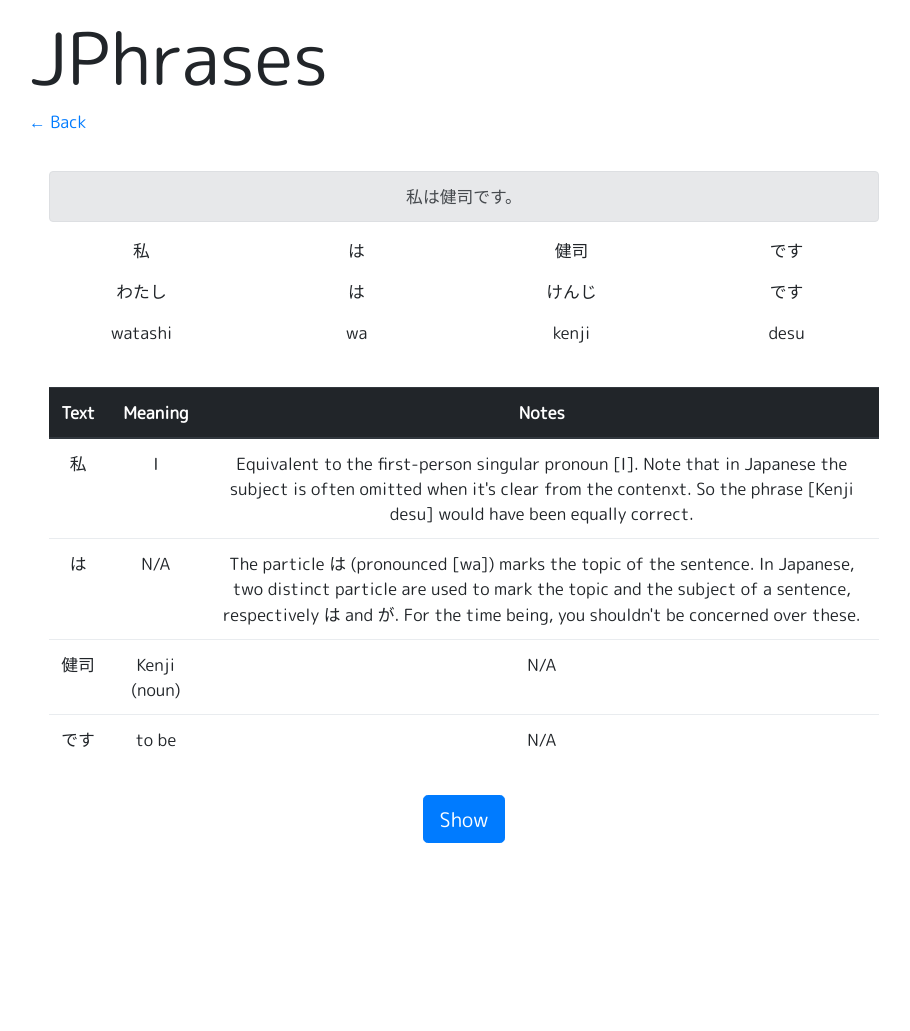
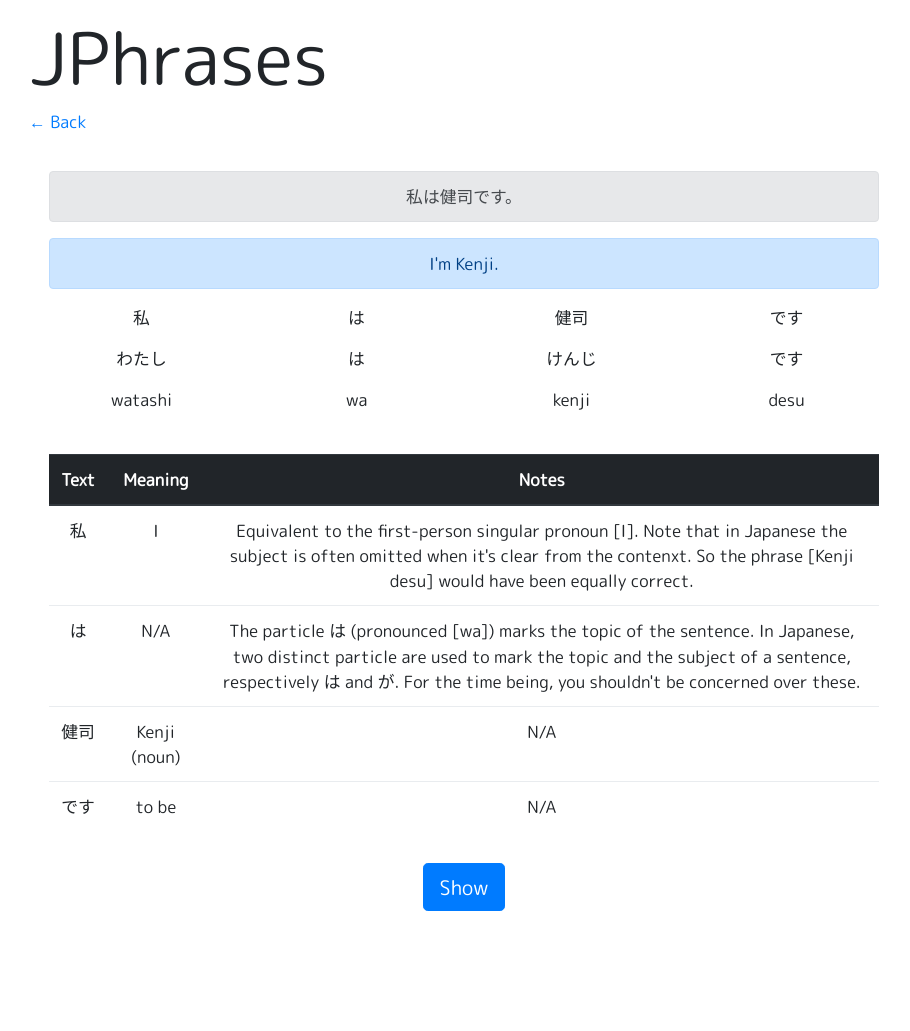
Before and after one commit to alessandrosp/jphrases, a Jekyll site: the page built from docs/_units/unit_01.md, in a window 1280 px wide. Shown: the whole page, without its empty margins (176-1086 px from the left). Built offline with Jekyll 4.4.1, drawn with Linux system fonts in a browser that asks for light colours; nearby versions of some CDN libraries; before the commit the page ends 963 px from its top, so only the background shows below that.

Commit message:
Update unit_01.md

```diff
--- a/docs/_units/unit_01.md
+++ b/docs/_units/unit_01.md
@@ -47,6 +47,9 @@ phrases:
         <div class="alert alert-secondary text-center" role="alert">
           {{ phrase.text }}
         </div>
+        <div class="alert alert-primary text-center" role="alert">
+          {{ phrase.translation }}
+        </div>
         <div class="row">
           {% for token in phrase.tokens %}
           <div class="col token">
```
